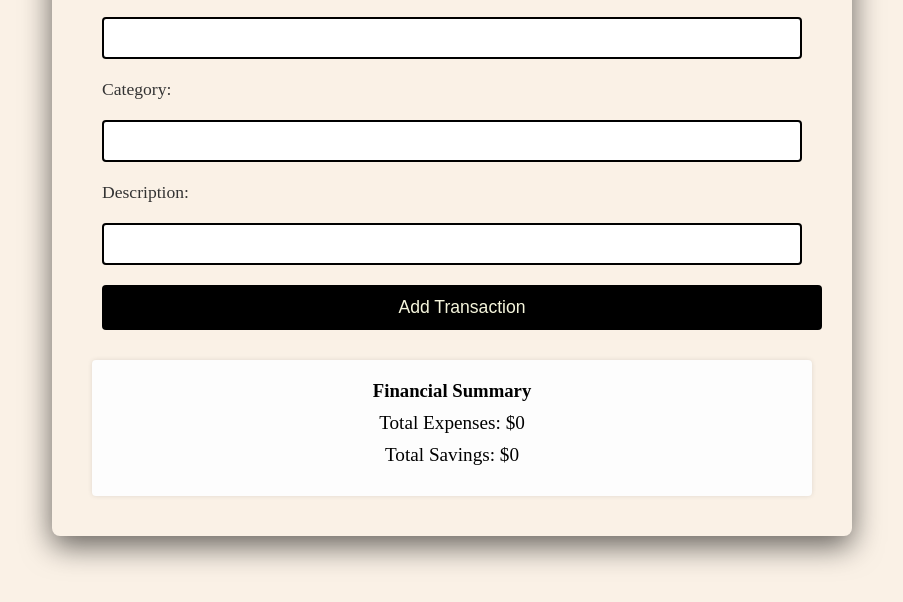
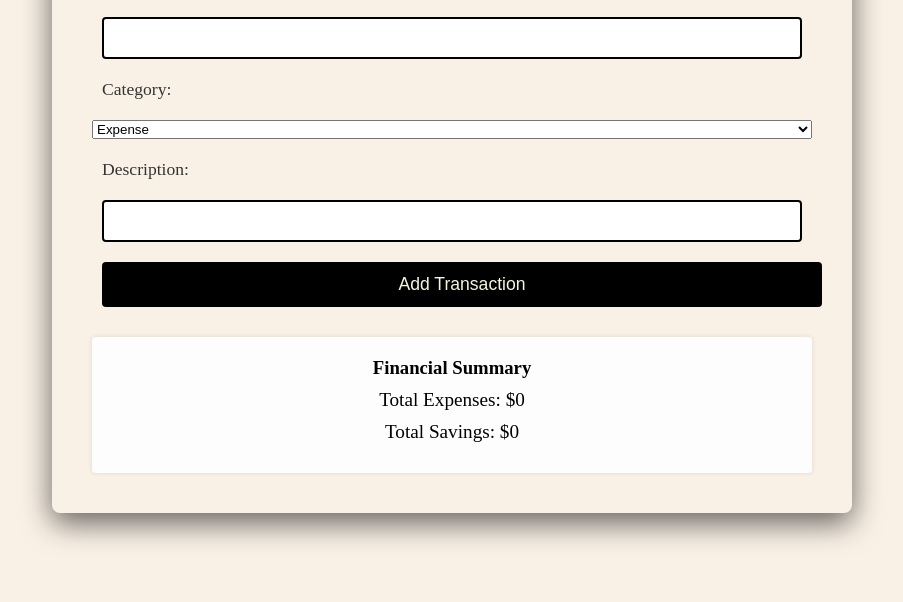
Before and after one commit to nihalgirish/personal-finance-management-app, a plain HTML site: page index.html in a window 1280 px wide. Shown: the part 198-800 px from the top of the page, without its empty margins (188-1091 px from the left). Drawn offline with Linux system fonts and the light colour scheme.

Commit message:
Update index.html

```diff
--- a/index.html
+++ b/index.html
@@ -12,15 +12,24 @@
 
         <!-- Basic Form for Financial Data -->
         <form id="finance-form">
+            <!-- Transaction Amount -->
             <label for="amount">Amount:</label>
             <input type="number" id="amount" name="amount" required>
 
+            <!-- Category Dropdown -->
             <label for="category">Category:</label>
-            <input type="text" id="category" name="category" required>
+            <select id="category" name="category" required>
+                <option value="expenses">Expense</option>
+                <option value="income">Income</option>
+                <option value="savings">Savings</option>
+                <option value="investments">Investments</option>
+            </select>
 
+            <!-- Description -->
             <label for="description">Description:</label>
             <input type="text" id="description" name="description">
 
+            <!-- Submit Button -->
             <button type="submit">Add Transaction</button>
         </form>
 
```
